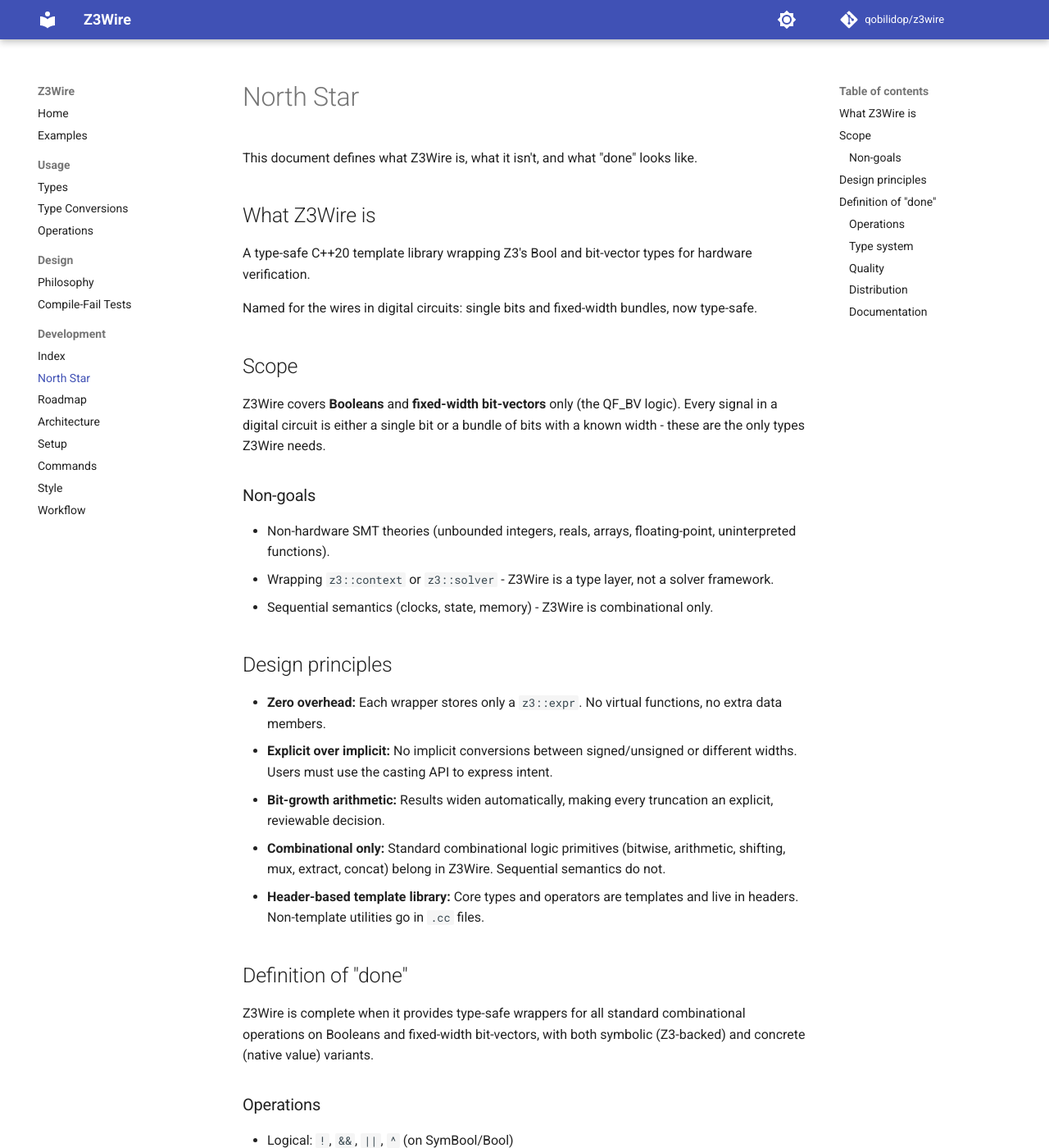
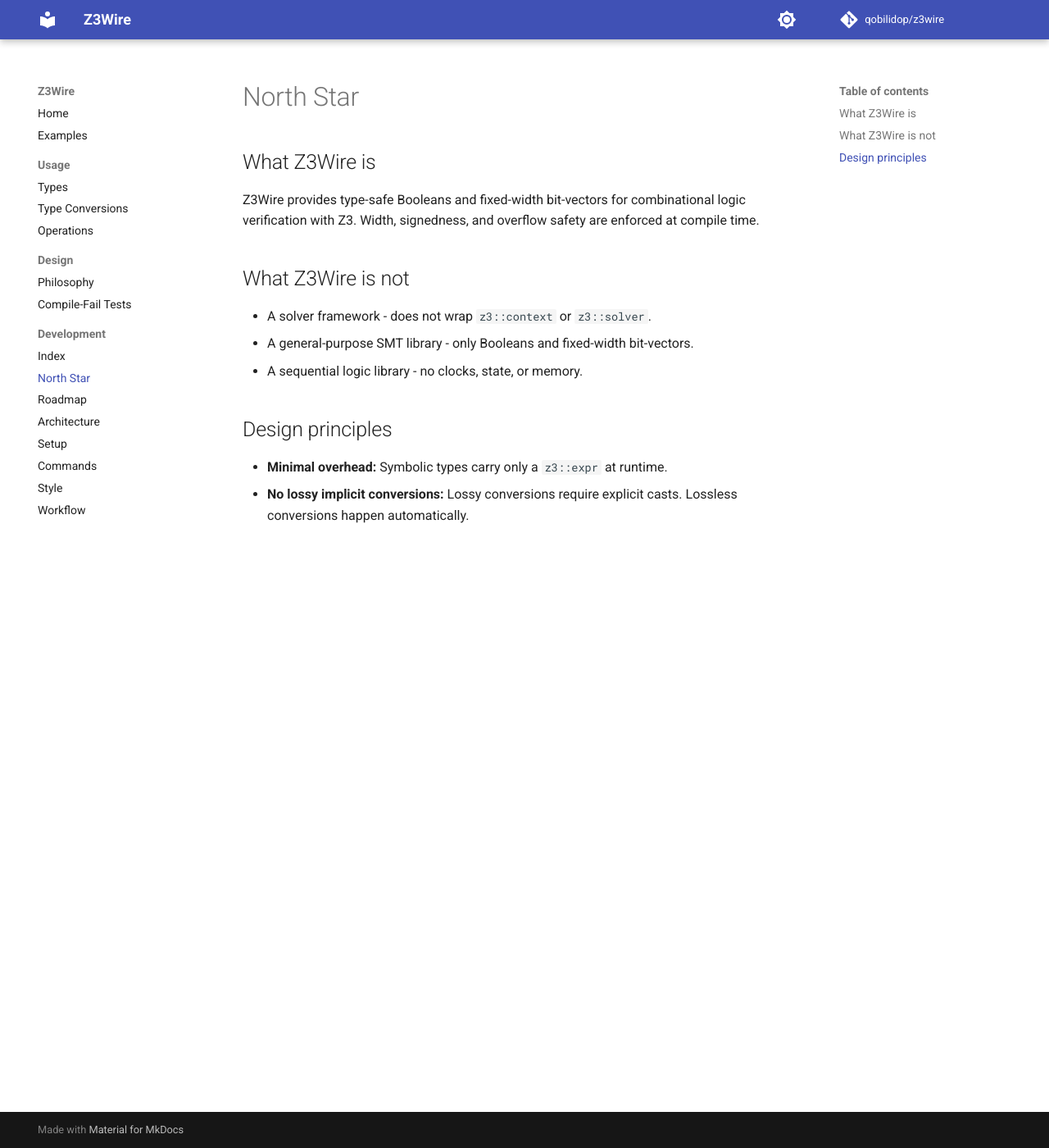
Before and after one commit to qobilidop/z3wire, an MkDocs documentation site: the page built from docs/dev/north_star.md, in a window 1280 px wide and 1400 px high. Shown: the whole window at 82% size. Built offline with MkDocs 1.6.1 and Material for MkDocs 9.7.7, drawn with Linux system fonts in a browser that asks for light colours; comment, search, counter and statistics services are not loaded; some of the changed text lies outside the part shown.

Commit message:
Tighten north_star.md to boundary-defining essentials
Replaced feature checklists with concise boundary definitions.
Three sections: what Z3Wire is (scope), what it's not (non-goals),
and two design principles (minimal overhead, no lossy conversions).
Moved tactical details (operation lists, distribution plans) to
roadmap where they belong.

Co-Authored-By: Claude Opus 4.6 (1M context) <noreply@anthropic.com>

```diff
--- a/docs/dev/north_star.md
+++ b/docs/dev/north_star.md
@@ -1,86 +1,19 @@
 # North Star
-
-This document defines what Z3Wire is, what it isn't, and what "done" looks like.
 
 ## What Z3Wire is
 
-A type-safe C++20 template library wrapping Z3's Bool and bit-vector types for
-hardware verification.
+Z3Wire provides type-safe Booleans and fixed-width bit-vectors for combinational
+logic verification with Z3. Width, signedness, and overflow safety are enforced
+at compile time.
 
-Named for the wires in digital circuits: single bits and fixed-width bundles,
-now type-safe.
+## What Z3Wire is not
 
-## Scope
-
-Z3Wire covers **Booleans** and **fixed-width bit-vectors** only (the QF_BV
-logic). Every signal in a digital circuit is either a single bit or a bundle of
-bits with a known width - these are the only types Z3Wire needs.
-
-### Non-goals
-
-- Non-hardware SMT theories (unbounded integers, reals, arrays, floating-point,
-    uninterpreted functions).
-- Wrapping `z3::context` or `z3::solver` - Z3Wire is a type layer, not a solver
-    framework.
-- Sequential semantics (clocks, state, memory) - Z3Wire is combinational only.
+- A solver framework - does not wrap `z3::context` or `z3::solver`.
+- A general-purpose SMT library - only Booleans and fixed-width bit-vectors.
+- A sequential logic library - no clocks, state, or memory.
 
 ## Design principles
 
-- **Zero overhead:** Each wrapper stores only a `z3::expr`. No virtual
-    functions, no extra data members.
-- **Explicit over implicit:** No implicit conversions between signed/unsigned or
-    different widths. Users must use the casting API to express intent.
-- **Bit-growth arithmetic:** Results widen automatically, making every
-    truncation an explicit, reviewable decision.
-- **Combinational only:** Standard combinational logic primitives (bitwise,
-    arithmetic, shifting, mux, extract, concat) belong in Z3Wire. Sequential
-    semantics do not.
-- **Header-based template library:** Core types and operators are templates and
-    live in headers. Non-template utilities go in `.cc` files.
-
-## Definition of "done"
-
-Z3Wire is complete when it provides type-safe wrappers for all standard
-combinational operations on Booleans and fixed-width bit-vectors, with both
-symbolic (Z3-backed) and concrete (native value) variants.
-
-### Operations
-
-- Logical: `!`, `&&`, `||`, `^` (on SymBool/Bool)
-- Bitwise: `~`, `&`, `|`, `^`
-- Comparison: `==`, `!=`, `<`, `<=`, `>`, `>=`
-- Arithmetic: `+`, `-`, unary `-`, `*`, `/`, `%`
-- Shifting: `shl`, `shr` (static and dynamic)
-- Rotation: `rotl`, `rotr` (static and dynamic)
-- Bit manipulation: `extract`, `replace`, `concat`, `repeat`
-- Reduction: `reduce_and`, `reduce_or`, `reduce_xor`
-- Conditional: `ite`
-
-### Type system
-
-- Symbolic types: `SymBool`, `SymUInt<W>`, `SymSInt<W>`
-- Concrete types: `Bool`, `UInt<W>`, `SInt<W>`
-- Wide concrete types (W > 64) using byte arrays
-- Three-tier casting: `safe_cast`, `checked_cast`, `unsafe_cast`
-- Signedness reinterpretation: `as_unsigned()`, `as_signed()`
-- Sort conversion: `as_bool()`, `as_uint1()`
-- Domain conversion: `to_symbolic()`, `to_concrete()`
-
-### Quality
-
-- Compile-fail tests for every `static_assert` guard
-- Unit tests for every operation
-- Fuzz tests for key properties
-
-### Distribution
-
-- Tagged release (v0.1.0+)
-- Published to Bazel Central Registry
-- vcpkg port
-
-### Documentation
-
-- Usage docs for all operations and type conversions
-- Examples demonstrating real verification scenarios
-- Design docs explaining key decisions
-- Development docs for contributors
+- **Minimal overhead:** Symbolic types carry only a `z3::expr` at runtime.
+- **No lossy implicit conversions:** Lossy conversions require explicit casts.
+    Lossless conversions happen automatically.
```
